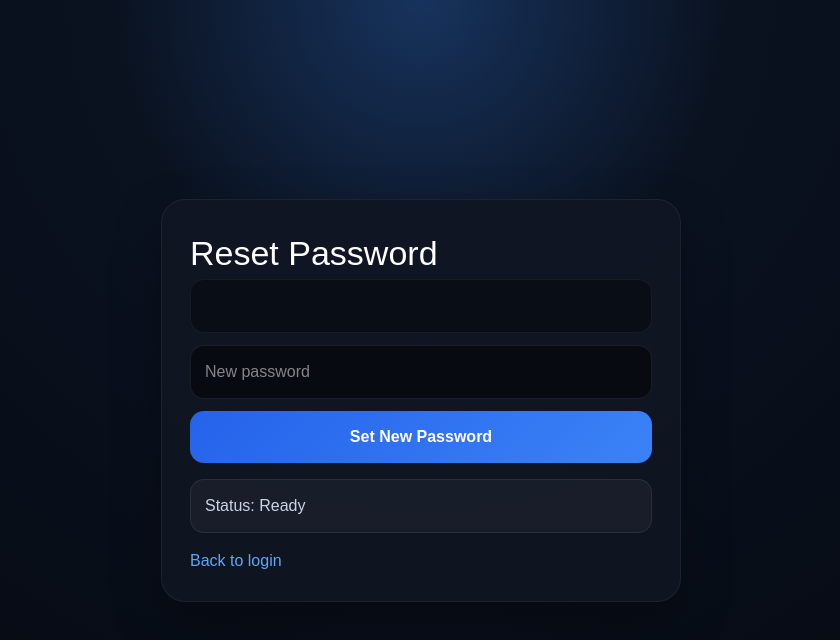
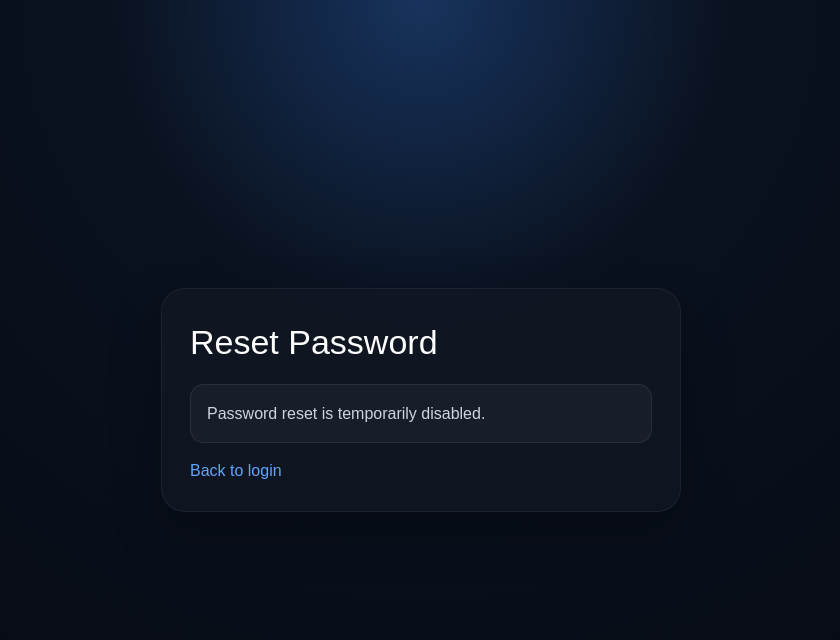
Before and after one commit to just-me91/karpy-app, a Next.js app: page /reset-password in a window 1280 px wide. Shown: the top 640 px of the page, without its empty margins (219-1059 px from the left). Built offline with nearby package versions, Linux system fonts and the light colour scheme.

Commit message:
Disable forgot and reset password temporarily

```diff
--- a/app/api/auth/forgot-password/route.ts
+++ b/app/api/auth/forgot-password/route.ts
@@ -1,64 +1,11 @@
-import { NextRequest, NextResponse } from "next/server";
-import { db } from "@/lib/db";
-import { randomToken } from "@/lib/auth";
-import { sendPasswordResetEmail } from "@/lib/email";
+import { NextResponse } from "next/server";
 
-function isValidEmail(email: string) {
-  return /^[^\s@]+@[^\s@]+\.[^\s@]+$/.test(email);
+export async function POST() {
+  return NextResponse.json(
+    {
+      ok: false,
+      error: "Forgot password is temporarily disabled",
+    },
+    { status: 503 }
+  );
 }
-
-export async function POST(req: NextRequest) {
-  try {
-    const body = await req.json();
-    const email = String(body.email || "").trim().toLowerCase();
-
-    if (!email || !isValidEmail(email)) {
-      return NextResponse.json(
-        { error: "Valid email required" },
-        { status: 400 }
-      );
-    }
-
-    const user = await db.user.findFirst({
-      where: { email },
-    });
-
-    if (!user) {
-      return NextResponse.json({
-        ok: true,
-        message: "If that email exists, a reset link was sent.",
-      });
-    }
-
-    await db.passwordResetToken.updateMany({
-      where: {
-        userId: user.id,
-        usedAt: null,
-      },
-      data: {
-        usedAt: new Date(),
-      },
-    });
-
-    const token = randomToken(32);
-    const expiresAt = new Date(Date.now() + 60 * 60 * 1000);
-
-    await db.passwordResetToken.create({
-      data: {
-        token,
-        userId: user.id,
-        expiresAt,
-      },
-    });
-
-    await sendPasswordResetEmail(email, token);
-
-    return NextResponse.json({
-      ok: true,
-      message: "If that email exists, a reset link was sent.",
-    });
-  } catch (e: unknown) {
-    const message = e instanceof Error ? e.message : "Forgot password failed";
-    return NextResponse.json({ error: message }, { status: 500 });
-  }
-}
--- a/app/api/auth/reset-password/route.ts
+++ b/app/api/auth/reset-password/route.ts
@@ -1,73 +1,11 @@
-import { NextRequest, NextResponse } from "next/server";
-import { db } from "@/lib/db";
-import { hashPassword } from "@/lib/password";
+import { NextResponse } from "next/server";
 
-export async function POST(req: NextRequest) {
-  try {
-    const body = await req.json();
-    const token = String(body.token || "").trim();
-    const password = String(body.password || "");
-
-    if (!token) {
-      return NextResponse.json(
-        { error: "Missing token" },
-        { status: 400 }
-      );
-    }
-
-    if (!password || password.length < 6) {
-      return NextResponse.json(
-        { error: "Password must be at least 6 characters" },
-        { status: 400 }
-      );
-    }
-
-    const resetToken = await db.passwordResetToken.findFirst({
-      where: {
-        token,
-        usedAt: null,
-      },
-      include: {
-        user: true,
-      },
-    });
-
-    if (!resetToken) {
-      return NextResponse.json(
-        { error: "Invalid or used token" },
-        { status: 400 }
-      );
-    }
-
-    if (resetToken.expiresAt < new Date()) {
-      return NextResponse.json(
-        { error: "Reset token expired" },
-        { status: 400 }
-      );
-    }
-
-    const passwordHash = await hashPassword(password);
-
-    await db.user.update({
-      where: { id: resetToken.userId },
-      data: {
-        passwordHash,
-      },
-    });
-
-    await db.passwordResetToken.update({
-      where: { id: resetToken.id },
-      data: {
-        usedAt: new Date(),
-      },
-    });
-
-    return NextResponse.json({
-      ok: true,
-      message: "Password reset successful",
-    });
-  } catch (e: unknown) {
-    const message = e instanceof Error ? e.message : "Reset password failed";
-    return NextResponse.json({ error: message }, { status: 500 });
-  }
+export async function POST() {
+  return NextResponse.json(
+    {
+      ok: false,
+      error: "Password reset is temporarily disabled",
+    },
+    { status: 503 }
+  );
 }
--- a/app/forgot-password/page.tsx
+++ b/app/forgot-password/page.tsx
@@ -1,37 +1,6 @@
 "use client";
 
-import { useState } from "react";
-
 export default function ForgotPasswordPage() {
-  const [email, setEmail] = useState("");
-  const [status, setStatus] = useState("Ready");
-
-  async function handleSubmit() {
-    try {
-      setStatus("Sending reset email...");
-
-      const res = await fetch("/api/auth/forgot-password", {
-        method: "POST",
-        headers: {
-          "Content-Type": "application/json",
-        },
-        body: JSON.stringify({ email }),
-      });
-
-      const data = await res.json();
-
-      if (!res.ok) {
-        setStatus(data.error || "Failed to send reset email");
-        return;
-      }
-
-      setStatus(data.message || "If that email exists, a reset link was sent.");
-    } catch (e: unknown) {
-      const message = e instanceof Error ? e.message : "Request failed";
-      setStatus(message);
-    }
-  }
-
   return (
     <main
       style={{
@@ -59,18 +28,21 @@ export default function ForgotPasswordPage() {
       >
         <h1 style={{ fontSize: 34, marginTop: 0 }}>Forgot Password</h1>
 
-        <input
-          value={email}
-          onChange={(e) => setEmail(e.target.value)}
-          placeholder="Your email"
-          style={input}
-        />
-
-        <button onClick={handleSubmit} style={primaryButton}>
-          Send Reset Link
-        </button>
-
-        <div style={statusBox}>Status: {status}</div>
+        <div
+          style={{
+            marginTop: 16,
+            padding: 16,
+            borderRadius: 14,
+            background: "rgba(255,255,255,0.04)",
+            border: "1px solid rgba(255,255,255,0.08)",
+            color: "#cbd5e1",
+            lineHeight: 1.6,
+          }}
+        >
+          Password reset by email is temporarily disabled.
+          <br />
+          Come back later when email recovery is enabled.
+        </div>
 
         <div style={{ marginTop: 16 }}>
           <a href="/auth" style={{ color: "#60a5fa" }}>
@@ -81,34 +53,3 @@ export default function ForgotPasswordPage() {
     </main>
   );
 }
-
-const input: React.CSSProperties = {
-  width: "100%",
-  padding: "14px 14px",
-  borderRadius: 14,
-  border: "1px solid rgba(255,255,255,0.08)",
-  background: "rgba(7,10,16,0.9)",
-  color: "white",
-  marginBottom: 12,
-  outline: "none",
-};
-
-const primaryButton: React.CSSProperties = {
-  width: "100%",
-  padding: "14px 16px",
-  borderRadius: 14,
-  border: "none",
-  background: "linear-gradient(135deg, #2563eb, #3b82f6)",
-  color: "white",
-  fontWeight: 800,
-  cursor: "pointer",
-};
-
-const statusBox: React.CSSProperties = {
-  marginTop: 16,
-  padding: 14,
-  borderRadius: 14,
-  background: "rgba(255,255,255,0.04)",
-  border: "1px solid rgba(255,255,255,0.08)",
-  color: "#cbd5e1",
-};
--- a/app/reset-password/page.tsx
+++ b/app/reset-password/page.tsx
@@ -1,44 +1,6 @@
 "use client";
 
-import { useMemo, useState } from "react";
-import { useSearchParams } from "next/navigation";
-
 export default function ResetPasswordPage() {
-  const params = useSearchParams();
-  const token = useMemo(() => params.get("token") || "", [params]);
-
-  const [password, setPassword] = useState("");
-  const [status, setStatus] = useState("Ready");
-
-  async function handleSubmit() {
-    try {
-      setStatus("Resetting password...");
-
-      const res = await fetch("/api/auth/reset-password", {
-        method: "POST",
-        headers: {
-          "Content-Type": "application/json",
-        },
-        body: JSON.stringify({
-          token,
-          password,
-        }),
-      });
-
-      const data = await res.json();
-
-      if (!res.ok) {
-        setStatus(data.error || "Reset failed");
-        return;
-      }
-
-      setStatus("Password reset successful. You can now log in.");
-    } catch (e: unknown) {
-      const message = e instanceof Error ? e.message : "Reset failed";
-      setStatus(message);
-    }
-  }
-
   return (
     <main
       style={{
@@ -66,25 +28,19 @@ export default function ResetPasswordPage() {
       >
         <h1 style={{ fontSize: 34, marginTop: 0 }}>Reset Password</h1>
 
-        <input
-          value={token}
-          readOnly
-          style={{ ...input, opacity: 0.75 }}
-        />
-
-        <input
-          type="password"
-          value={password}
-          onChange={(e) => setPassword(e.target.value)}
-          placeholder="New password"
-          style={input}
-        />
-
-        <button onClick={handleSubmit} style={primaryButton}>
-          Set New Password
-        </button>
-
-        <div style={statusBox}>Status: {status}</div>
+        <div
+          style={{
+            marginTop: 16,
+            padding: 16,
+            borderRadius: 14,
+            background: "rgba(255,255,255,0.04)",
+            border: "1px solid rgba(255,255,255,0.08)",
+            color: "#cbd5e1",
+            lineHeight: 1.6,
+          }}
+        >
+          Password reset is temporarily disabled.
+        </div>
 
         <div style={{ marginTop: 16 }}>
           <a href="/auth" style={{ color: "#60a5fa" }}>
@@ -95,34 +51,3 @@ export default function ResetPasswordPage() {
     </main>
   );
 }
-
-const input: React.CSSProperties = {
-  width: "100%",
-  padding: "14px 14px",
-  borderRadius: 14,
-  border: "1px solid rgba(255,255,255,0.08)",
-  background: "rgba(7,10,16,0.9)",
-  color: "white",
-  marginBottom: 12,
-  outline: "none",
-};
-
-const primaryButton: React.CSSProperties = {
-  width: "100%",
-  padding: "14px 16px",
-  borderRadius: 14,
-  border: "none",
-  background: "linear-gradient(135deg, #2563eb, #3b82f6)",
-  color: "white",
-  fontWeight: 800,
-  cursor: "pointer",
-};
-
-const statusBox: React.CSSProperties = {
-  marginTop: 16,
-  padding: 14,
-  borderRadius: 14,
-  background: "rgba(255,255,255,0.04)",
-  border: "1px solid rgba(255,255,255,0.08)",
-  color: "#cbd5e1",
-};
```
